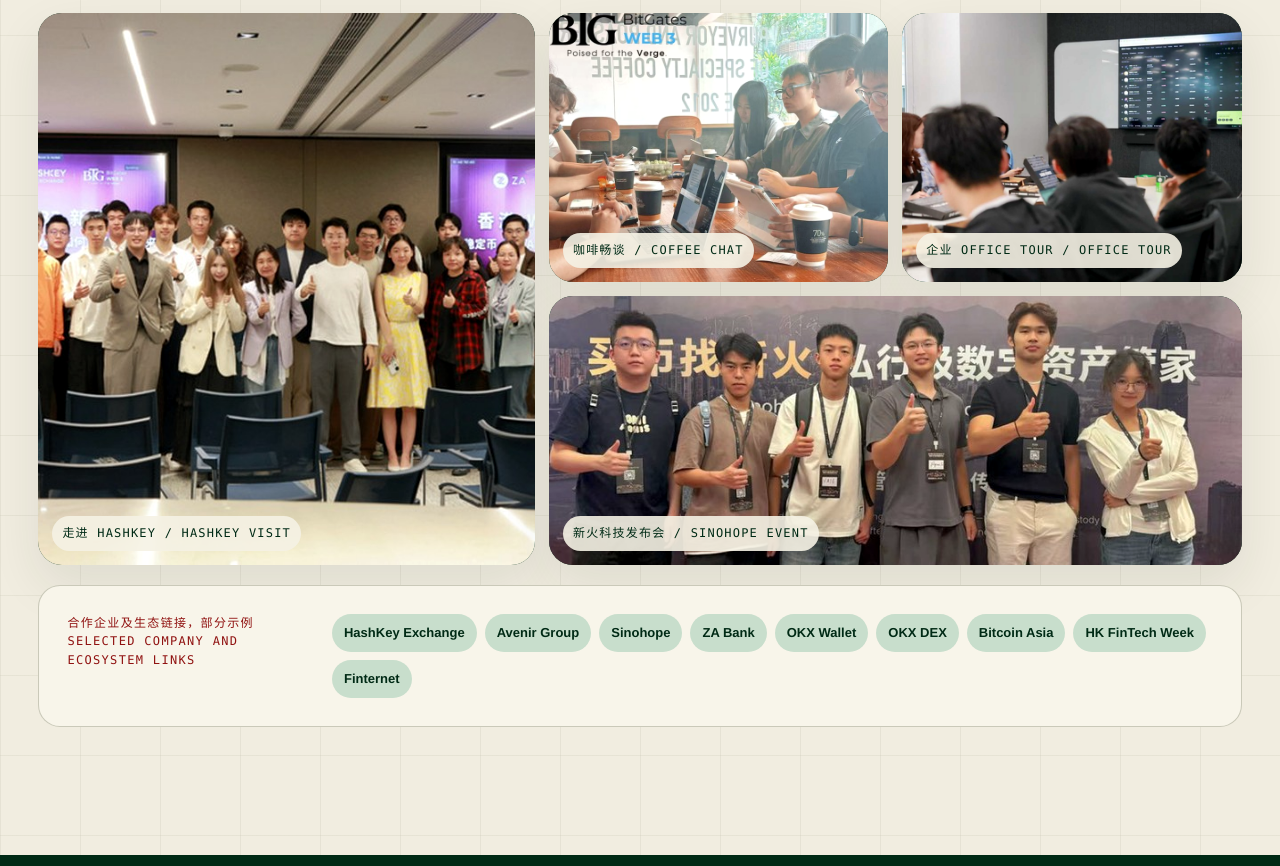
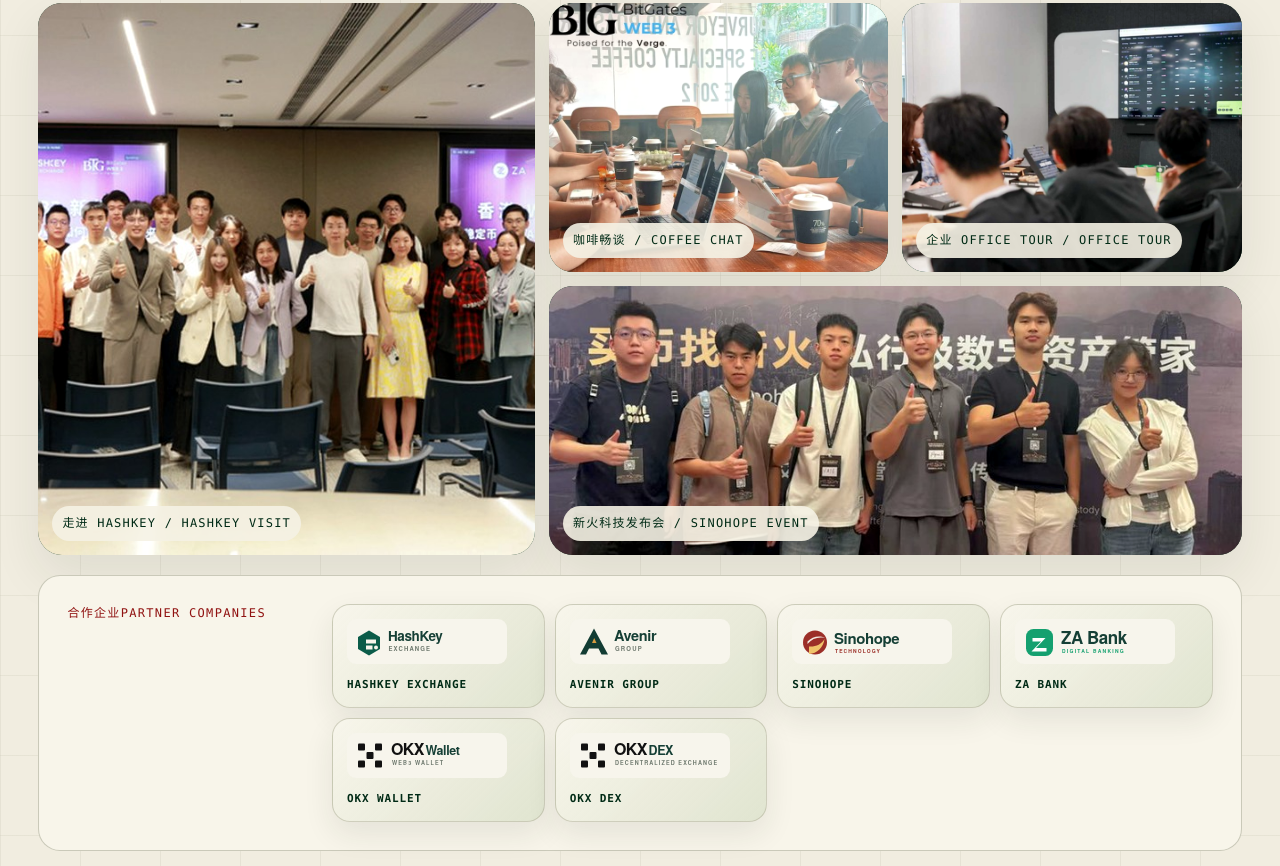
Before and after one commit to liryanyiran-afk/liryanyiran-afk.github.io, a website: page index.html in a window 1280 px wide. Shown: the part 7645-8511 px from the top of the page. Drawn offline with Linux system fonts and the light colour scheme.

Commit message:
Update partner companies section

```diff
--- a/index.html
+++ b/index.html
@@ -292,7 +292,6 @@
         </div>
 
         <div class="reports-list-head">
-          <p class="reports-label"><span class="zh">按时间倒序</span><span class="en">Reverse chronological</span></p>
           <p id="reports-count" class="reports-count"></p>
         </div>
 
@@ -336,17 +335,32 @@
       </div>
 
       <div class="partner-strip" data-reveal>
-        <p><span class="zh">合作企业及生态链接，部分示例</span><span class="en">Selected company and ecosystem links</span></p>
-        <ul>
-          <li>HashKey Exchange</li>
-          <li>Avenir Group</li>
-          <li>Sinohope</li>
-          <li>ZA Bank</li>
-          <li>OKX Wallet</li>
-          <li>OKX DEX</li>
-          <li>Bitcoin Asia</li>
-          <li>HK FinTech Week</li>
-          <li>Finternet</li>
+        <p class="partner-strip-title"><span class="zh">合作企业</span><span class="en">Partner companies</span></p>
+        <ul class="partner-logo-grid" aria-label="Partner companies">
+          <li class="partner-logo-card">
+            <img src="assets/partners/hashkey-exchange.svg" alt="HashKey Exchange logo" loading="lazy" decoding="async" width="320" height="90">
+            <span>HashKey Exchange</span>
+          </li>
+          <li class="partner-logo-card">
+            <img src="assets/partners/avenir-group.svg" alt="Avenir Group logo" loading="lazy" decoding="async" width="320" height="90">
+            <span>Avenir Group</span>
+          </li>
+          <li class="partner-logo-card">
+            <img src="assets/partners/sinohope.svg" alt="Sinohope logo" loading="lazy" decoding="async" width="320" height="90">
+            <span>Sinohope</span>
+          </li>
+          <li class="partner-logo-card">
+            <img src="assets/partners/za-bank.svg" alt="ZA Bank logo" loading="lazy" decoding="async" width="320" height="90">
+            <span>ZA Bank</span>
+          </li>
+          <li class="partner-logo-card">
+            <img src="assets/partners/okx-wallet.svg" alt="OKX Wallet logo" loading="lazy" decoding="async" width="320" height="90">
+            <span>OKX Wallet</span>
+          </li>
+          <li class="partner-logo-card">
+            <img src="assets/partners/okx-dex.svg" alt="OKX DEX logo" loading="lazy" decoding="async" width="320" height="90">
+            <span>OKX DEX</span>
+          </li>
         </ul>
       </div>
     </section>
--- a/public/styles.css
+++ b/public/styles.css
@@ -917,7 +917,7 @@
   background: var(--paper);
 }
 
-.partner-strip p {
+.partner-strip-title {
   margin: 0;
   color: var(--red);
   font-size: 12px;
@@ -925,22 +925,49 @@
   text-transform: uppercase;
 }
 
-.partner-strip ul {
-  display: flex;
-  flex-wrap: wrap;
-  gap: 8px;
+.partner-logo-grid {
+  display: grid;
+  grid-template-columns: repeat(auto-fit, minmax(170px, 1fr));
+  gap: 10px;
   padding: 0;
   margin: 0;
   list-style: none;
 }
 
-.partner-strip li {
-  padding: 9px 12px;
-  border-radius: 999px;
-  background: var(--mist);
+.partner-logo-card {
+  min-height: 104px;
+  display: grid;
+  align-content: space-between;
+  gap: 10px;
+  padding: 14px;
+  border: 1px solid oklch(76% 0.03 105 / .58);
+  border-radius: 18px;
+  background:
+    linear-gradient(135deg, oklch(97% 0.014 96 / .98), oklch(90% 0.03 118 / .84));
+  box-shadow: 0 12px 30px var(--shadow-soft);
+  transition: transform .25s var(--ease-out), border-color .25s var(--ease-out), box-shadow .25s var(--ease-out);
+}
+
+.partner-logo-card:hover {
+  transform: translateY(-2px);
+  border-color: oklch(58% 0.055 145 / .72);
+  box-shadow: 0 18px 38px var(--shadow-soft);
+}
+
+.partner-logo-card img {
+  width: min(100%, 160px);
+  height: 45px;
+  object-fit: contain;
+  object-position: left center;
+}
+
+.partner-logo-card span {
   color: var(--green);
-  font-weight: 680;
-  font-size: 13px;
+  font-family: var(--font-mono);
+  font-size: 11px;
+  font-weight: 720;
+  letter-spacing: .08em;
+  text-transform: uppercase;
 }
 
 .manifesto-section {
@@ -2453,7 +2480,7 @@
 .reports-list-head {
   display: flex;
   align-items: end;
-  justify-content: space-between;
+  justify-content: flex-end;
   gap: 18px;
   padding: 18px 0;
   border-top: 1px solid var(--line);
--- a/styles.css
+++ b/styles.css
@@ -917,7 +917,7 @@
   background: var(--paper);
 }
 
-.partner-strip p {
+.partner-strip-title {
   margin: 0;
   color: var(--red);
   font-size: 12px;
@@ -925,22 +925,49 @@
   text-transform: uppercase;
 }
 
-.partner-strip ul {
-  display: flex;
-  flex-wrap: wrap;
-  gap: 8px;
+.partner-logo-grid {
+  display: grid;
+  grid-template-columns: repeat(auto-fit, minmax(170px, 1fr));
+  gap: 10px;
   padding: 0;
   margin: 0;
   list-style: none;
 }
 
-.partner-strip li {
-  padding: 9px 12px;
-  border-radius: 999px;
-  background: var(--mist);
+.partner-logo-card {
+  min-height: 104px;
+  display: grid;
+  align-content: space-between;
+  gap: 10px;
+  padding: 14px;
+  border: 1px solid oklch(76% 0.03 105 / .58);
+  border-radius: 18px;
+  background:
+    linear-gradient(135deg, oklch(97% 0.014 96 / .98), oklch(90% 0.03 118 / .84));
+  box-shadow: 0 12px 30px var(--shadow-soft);
+  transition: transform .25s var(--ease-out), border-color .25s var(--ease-out), box-shadow .25s var(--ease-out);
+}
+
+.partner-logo-card:hover {
+  transform: translateY(-2px);
+  border-color: oklch(58% 0.055 145 / .72);
+  box-shadow: 0 18px 38px var(--shadow-soft);
+}
+
+.partner-logo-card img {
+  width: min(100%, 160px);
+  height: 45px;
+  object-fit: contain;
+  object-position: left center;
+}
+
+.partner-logo-card span {
   color: var(--green);
-  font-weight: 680;
-  font-size: 13px;
+  font-family: var(--font-mono);
+  font-size: 11px;
+  font-weight: 720;
+  letter-spacing: .08em;
+  text-transform: uppercase;
 }
 
 .manifesto-section {
@@ -2453,7 +2480,7 @@
 .reports-list-head {
   display: flex;
   align-items: end;
-  justify-content: space-between;
+  justify-content: flex-end;
   gap: 18px;
   padding: 18px 0;
   border-top: 1px solid var(--line);
```
Also changed, not shown: public/index.html (+26 -12 lines), assets/partners/avenir-group.svg (added), assets/partners/hashkey-exchange.svg (added), assets/partners/okx-dex.svg (added), assets/partners/okx-wallet.svg (added), assets/partners/sinohope.svg (added), assets/partners/za-bank.svg (added), public/assets/partners/avenir-group.svg (added), public/assets/partners/hashkey-exchange.svg (added), public/assets/partners/okx-dex.svg (added), public/assets/partners/okx-wallet.svg (added), public/assets/partners/sinohope.svg (added), public/assets/partners/za-bank.svg (added), 1 other file.
